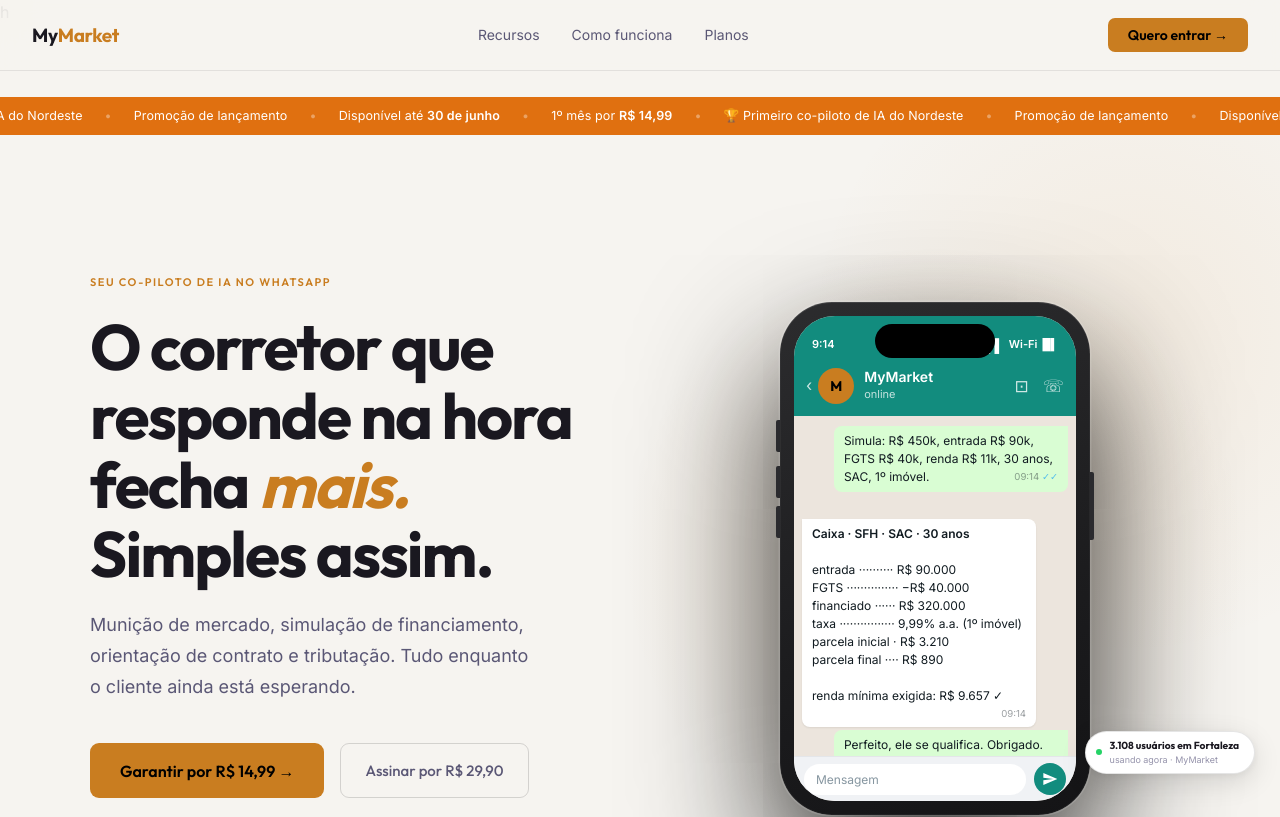
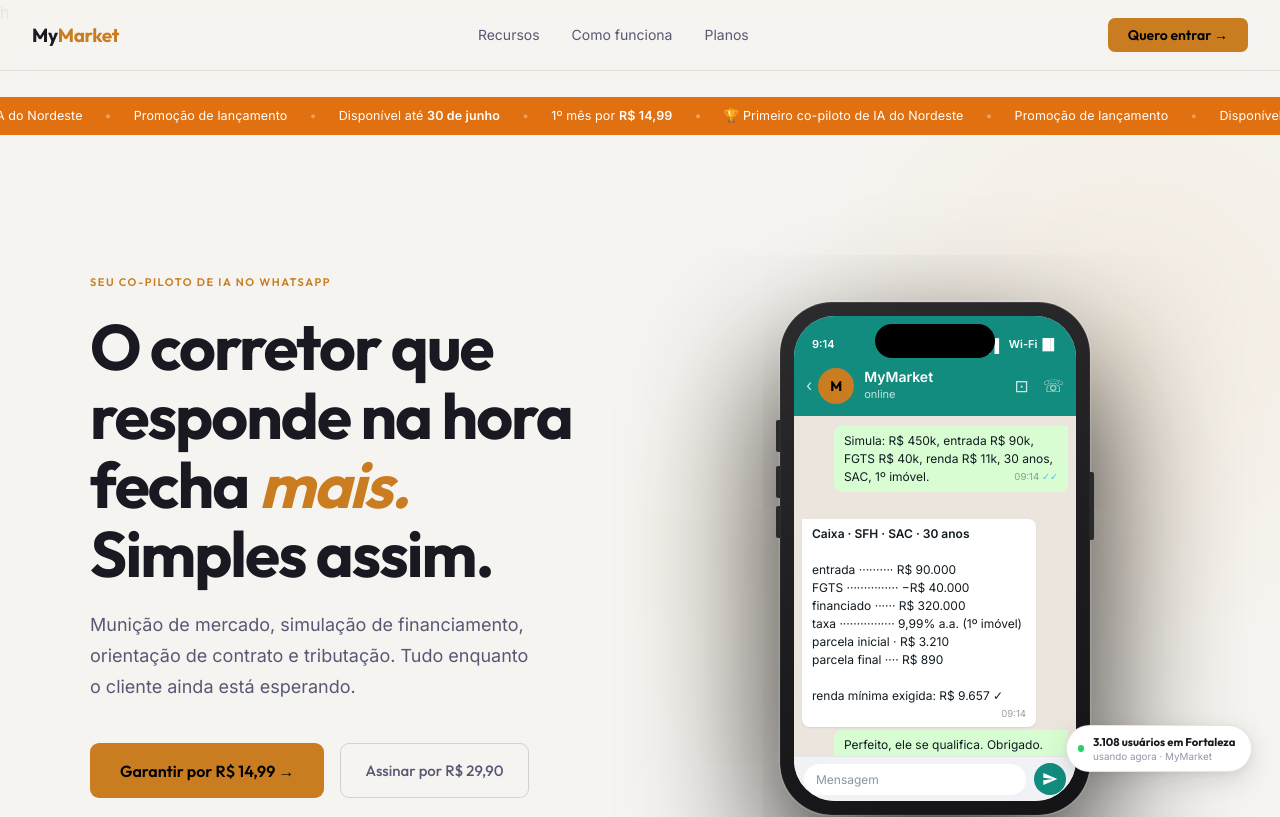
Before and after one commit to samuelnoroes/MY-MARKET, a website: page index.html in a window 1280 px wide. Shown: the top 817 px of the page. Drawn offline with Linux system fonts and the light colour scheme.

Commit message:
Update index.html

```diff
--- a/index.html
+++ b/index.html
@@ -795,16 +795,16 @@
     /* ── HERO POPUP BADGE ── */
     .hero-popup-badge {
       position: fixed;
-      bottom: 1.6rem;
-      right: 1.6rem;
+      bottom: 1.76rem;
+      right: 1.76rem;
       z-index: 90;
       background: #fff;
       border: 1px solid rgba(0,0,0,0.10);
-      border-radius: 32px;
-      padding: 0.5rem 0.9rem 0.5rem 0.6rem;
+      border-radius: 35px;
+      padding: 0.55rem 0.99rem 0.55rem 0.66rem;
       display: flex;
       align-items: center;
-      gap: 0.5rem;
+      gap: 0.55rem;
       white-space: nowrap;
       box-shadow: 0 8px 28px rgba(0,0,0,0.12), 0 2px 8px rgba(0,0,0,0.06);
       animation: heroBadgePop 0.55s cubic-bezier(0.34,1.56,0.64,1) 1.2s both;
@@ -829,7 +829,7 @@
     }
     .hero-popup-badge .sp-av:first-child { margin-left: 0; }
     .hero-popup-badge .sp-dot {
-      width: 6px; height: 6px;
+      width: 6.6px; height: 6.6px;
       background: #25D366;
       border-radius: 50%;
       flex-shrink: 0;
@@ -837,14 +837,14 @@
     }
     .hero-popup-badge .sp-text {
       font-family: 'Outfit', sans-serif;
-      font-size: 0.64rem;
+      font-size: 0.704rem;
       font-weight: 700;
       color: var(--text);
       line-height: 1.25;
     }
     .hero-popup-badge .sp-sub {
       font-family: 'Inter', sans-serif;
-      font-size: 0.56rem;
+      font-size: 0.616rem;
       font-weight: 400;
       color: var(--text-muted);
       display: block;
```
